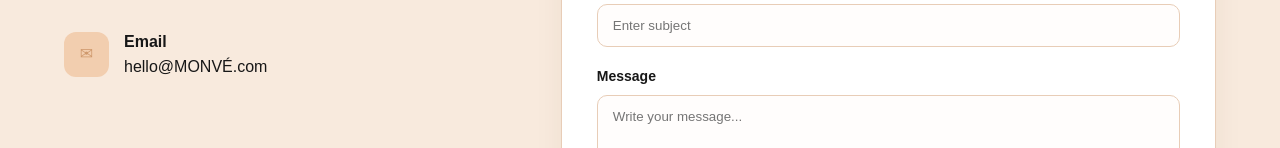
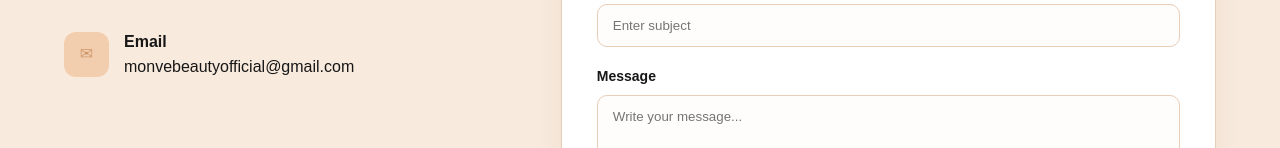
Before and after one commit to danielrey16/index.html, a plain HTML site: page contact.html in a window 1280 px wide. Shown: the part 747-895 px from the top of the page. Drawn offline with Linux system fonts and the light colour scheme.

Commit message:
monvebeautyofficial@gmail.com

```diff
--- a/contact.html
+++ b/contact.html
@@ -86,7 +86,7 @@
                         <div>
                             <strong>Email</strong>
                             <span>
-                                hello@MONVÉ.com
+                                monvebeautyofficial@gmail.com
                             </span>
                         </div>
 
```
